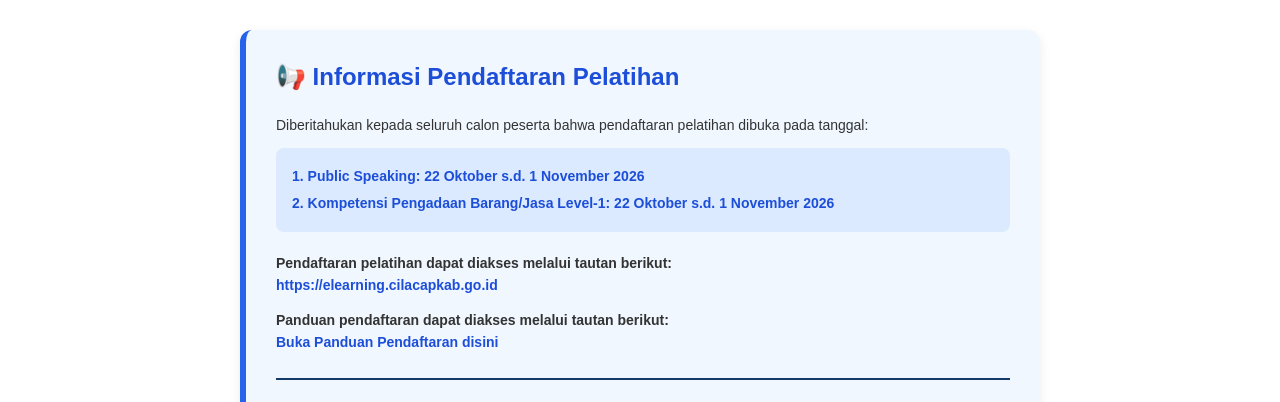
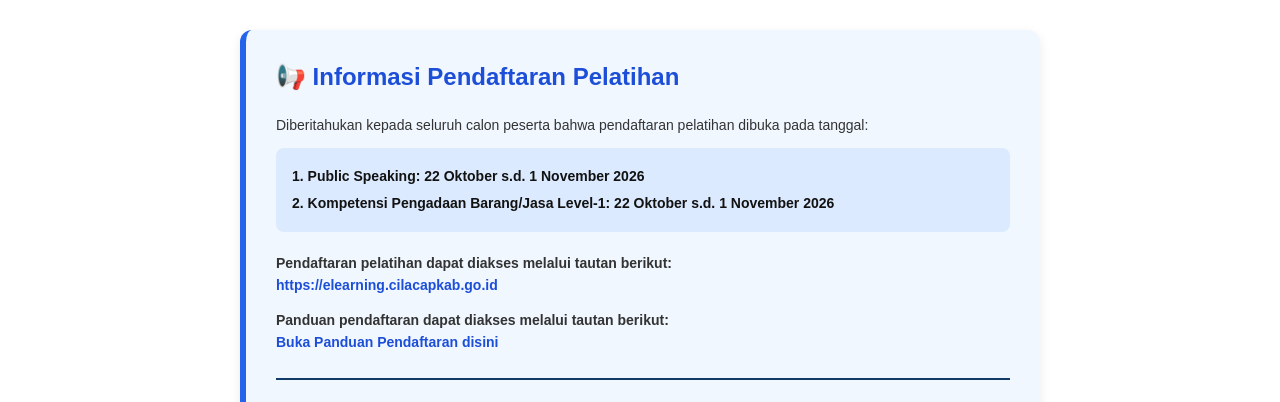
Before and after one commit to pendaftaran-pelatihan2026/pengumuman-pembelajaran, a plain HTML site: page index.html in a window 1280 px wide. Shown: the top 402 px of the page. Drawn offline with Linux system fonts and the light colour scheme.

Commit message:
Update index.html

```diff
--- a/index.html
+++ b/index.html
@@ -40,7 +40,7 @@
             padding: 12px 16px;
             margin: 10px 0 20px;
             background-color: #dbeafe;
-            color: #1d4ed8;
+            color: #121212;
             border-radius: 8px;
             font-size: 15px;
             font-weight: bold;
```
